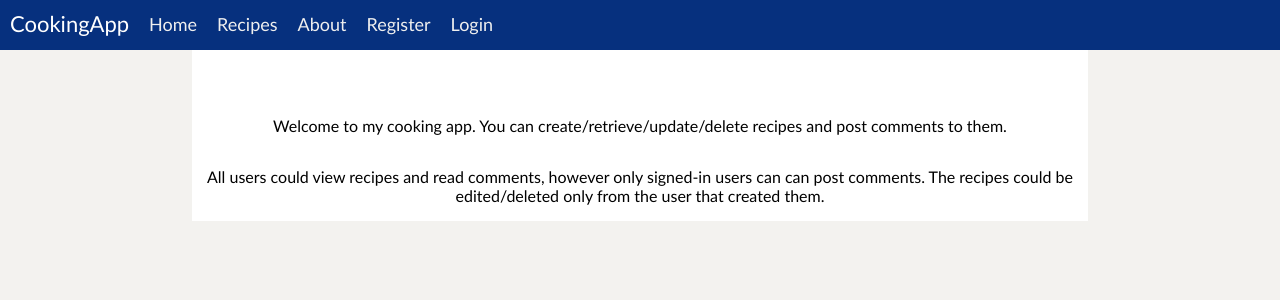
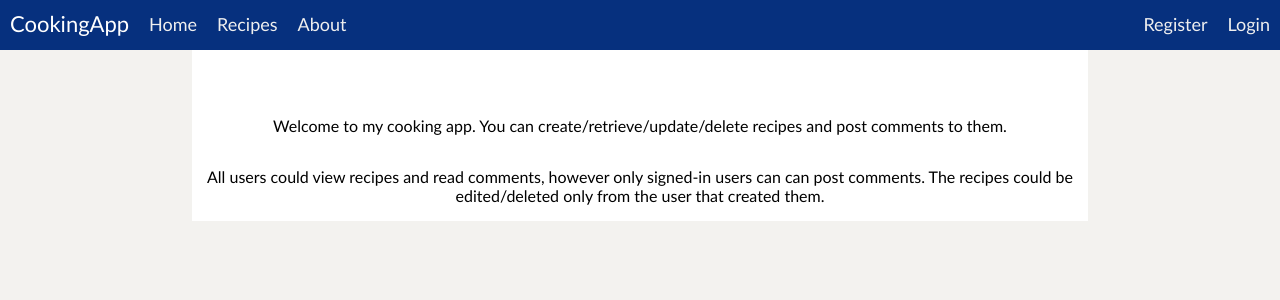
Before and after one commit to lozanov95/CookingAppFrontendReactJS, a React (Create React App) app: page / in a window 1280 px wide. Shown: the top 300 px of the page. Built offline with nearby package versions, Linux system fonts and the light colour scheme; no server answers.

Commit message:
updated the nav float

```diff
--- a/src/components/navigation-component.js
+++ b/src/components/navigation-component.js
@@ -44,17 +44,21 @@ export class Navigation extends Component {
                         <span></span>
                     </label>
                 </div>
-                <div className="nav-links left">
+                <div className="nav-links">
+                    <div className="nav-left">
                         <a href='/' className="nav-link">Home</a>
                         <a href='/recipes' className="nav-link">Recipes</a>
                         {this.state.authenticated ? <a href='/myrecipes' className="nav-link">My recipes</a> : ""}
                         {this.state.authenticated ? <a href='/create' className="nav-link">Create recipe</a> : ""}
                         <a href='/about' className="nav-link">About</a>
+                    </div>
+                    <div className="nav-right">
                         {!this.state.authenticated ? <a href='/register' className="nav-link">Register</a> : ""}
                         {!this.state.authenticated ? <a href='/login' className="nav-link">Login</a> : ""}
                         {this.state.authenticated ? <a href='/' onClick={this.handleClick} className="nav-link">Logout</a> : ""}
                     </div>
                 </div>
+            </div>
         )
     }
 }
--- a/src/style/nav.css
+++ b/src/style/nav.css
@@ -11,7 +11,6 @@
   display: inline;
 }
 .nav > .nav-header > .nav-title {
-   /* display: inline-block;*/
   font-size: 22px;
   color: #fff;
   padding: 10px 10px 10px 10px;
@@ -36,6 +35,15 @@
 .nav > #nav-check {
   display: none;
 }
+.nav-left{
+  display: inline;
+  float:left;
+}
+.nav-right{
+  display: inline;
+  float:right;
+}
+
 @media (max-width:786px) {
   .nav > .nav-header > .nav-title{
       float:unset;
@@ -61,7 +69,7 @@
       height: 10px;
       border-top: 2px solid #eee;
     }
-    .nav > .nav-links {
+    .nav-links {
       position: absolute;
       display: block;
       width: 100%;
@@ -83,6 +91,9 @@
       height: calc(100vh - 50px);
       overflow-y: auto;
     }
+    .nav-links > div{
+      float:unset;
+    }
   }
 @media screen and (min-width: 1900px){
     .container{
```
Lines whose indentation alone changed are shown as unchanged.
